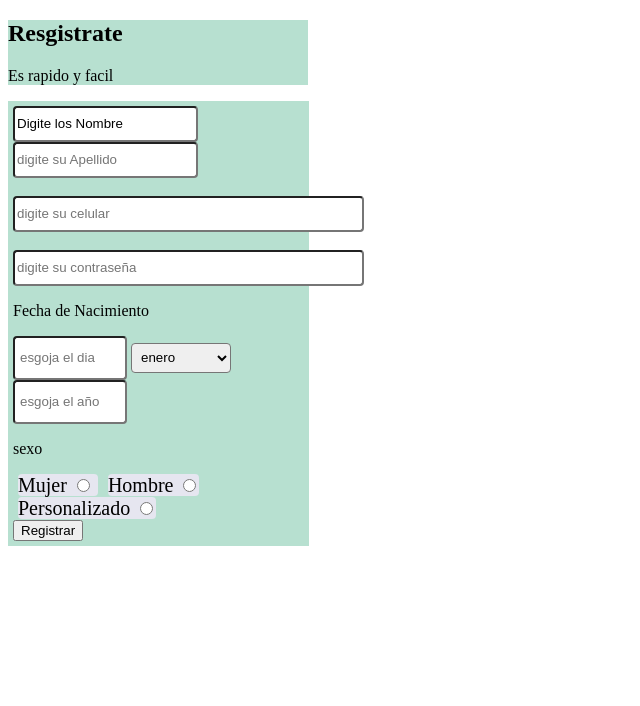
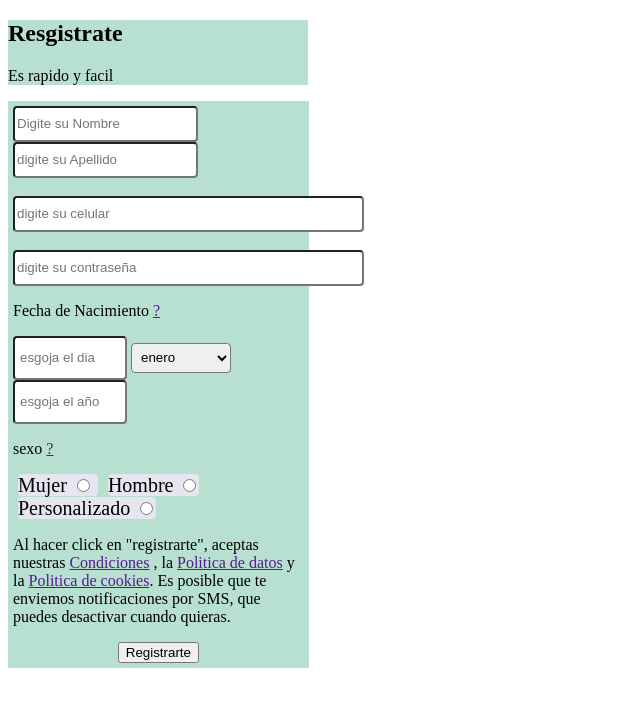
Before and after one commit to rifumo/05-Formularios-Tarea-03, a plain HTML site: page index.html in a window 1280 px wide. Shown: the whole page, without its empty margins (0-640 px from the left). Drawn offline with Linux system fonts and the light colour scheme.

Commit message:
Update index.html

```diff
--- a/index.html
+++ b/index.html
@@ -1,5 +1,6 @@
 <!DOCTYPE html>
 <html lang="en">
+
 <head>
     <meta charset="UTF-8">
     <meta http-equiv="X-UA-Compatible" content="IE=edge">
@@ -7,6 +8,7 @@
     <link rel="stylesheet" href="./styles/main.css">
     <title>Formulario Facebook</title>
 </head>
+
 <body>
     <form action="">
         <section class="cabeza">
@@ -20,18 +22,17 @@
 
 
         <section class="contenido">
-<input class="nombre" type="text" value="Digite los Nombre">
+            <input class="nombre" type="text"  placeholder="Digite su Nombre">
             <input class="nombre" type="text" placeholder="digite su Apellido"><br><br>
-<div>
             <input class="pass" type="number" placeholder="digite su celular"><br><br>
             <input class="pass" type="password" placeholder="digite su contraseña">
-</div>
+
 
             <p>
-    Fecha de Nacimiento
+                Fecha de Nacimiento <a href="">?</a>
             </p>
 
-<section >
+            <section>
                 <input class="fecha" type="number" placeholder="esgoja el dia">
                 <select class="fecha" name="" id="" placeholder="esgoja el mes">
                     <option value="">enero</option>
@@ -49,28 +50,35 @@
                 </select>
                 <input class="fecha" type="number" placeholder="esgoja el año">
                 <p>
-       sexo
+                    sexo <a href="">?</a>
                 </p>
             </section>
 
 
             <section>
                 <label class="sexo">
-           Mujer   <input type="radio">
+                    Mujer <input type="radio">
                 </label>
                 <label class="sexo">
-            Hombre   <input type="radio">
+                    Hombre <input type="radio">
                 </label>
                 <label class="sexo">
-            Personalizado   <input type="radio">
+                    Personalizado <input type="radio">
                 </label>
             </section>
+            <p id="politica">
+                Al hacer click en "registrarte", aceptas nuestras <a href="">Condiciones</a> , la <a href="">Politica de
+                    datos</a> y la <a href="">Politica de cookies</a>. Es posible que te enviemos notificaciones por
+                SMS, que puedes desactivar cuando quieras.
+            </p>
 
-<input type="button" value="Registrar">
-
+            <section style="text-align: center;">
+                <input class="registrar" type="button" value="Registrarte">
+            </section>
 
         </section>
 
     </form>
 </body>
+
 </html>
```
Lines whose indentation alone changed are shown as unchanged.
